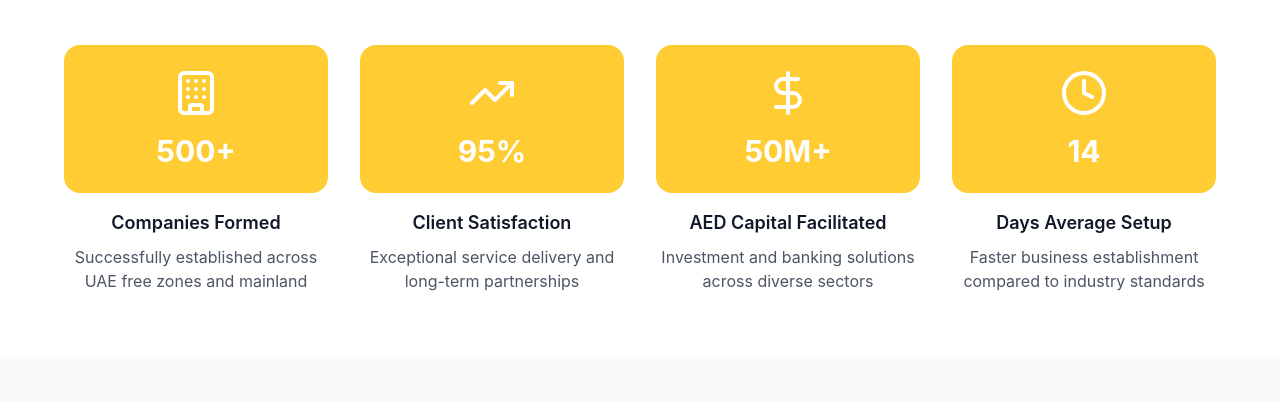
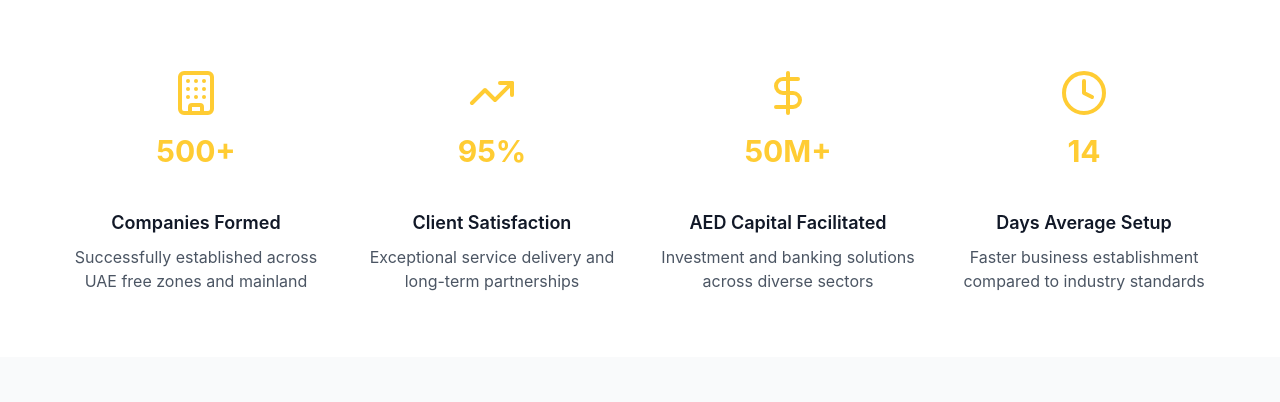
Before and after one commit to Pets-19/aziend-final, a plain HTML site: page uae-success-stories.html in a window 1280 px wide. Shown: the part 686-1088 px from the top of the page. Drawn offline with nearby package versions, Linux system fonts and the light colour scheme.

Commit message:
refactor: update statistics section styles for better visibility

```diff
--- a/uae-success-stories.html
+++ b/uae-success-stories.html
@@ -179,14 +179,14 @@
                         class="grid grid-cols-1 md:grid-cols-2 lg:grid-cols-4 gap-8"
                     >
                         <div class="text-center">
-                            <div
-                                class="bg-custom-600 text-white rounded-2xl p-6 mb-4"
-                            >
+                            <div class="text-custom-600 rounded-2xl p-6 mb-4">
                                 <i
                                     data-lucide="building"
                                     class="w-12 h-12 mx-auto mb-4"
                                 ></i>
-                                <div class="text-3xl font-bold">500+</div>
+                                <div class="text-3xl font-bold text-custom-600">
+                                    500+
+                                </div>
                             </div>
                             <h3
                                 class="text-lg font-semibold text-gray-900 mb-2"
@@ -200,14 +200,14 @@
                         </div>
 
                         <div class="text-center">
-                            <div
-                                class="bg-custom-600 text-white rounded-2xl p-6 mb-4"
-                            >
+                            <div class="text-custom-600 rounded-2xl p-6 mb-4">
                                 <i
                                     data-lucide="trending-up"
                                     class="w-12 h-12 mx-auto mb-4"
                                 ></i>
-                                <div class="text-3xl font-bold">95%</div>
+                                <div class="text-3xl font-bold text-custom-600">
+                                    95%
+                                </div>
                             </div>
                             <h3
                                 class="text-lg font-semibold text-gray-900 mb-2"
@@ -221,14 +221,14 @@
                         </div>
 
                         <div class="text-center">
-                            <div
-                                class="bg-custom-600 text-white rounded-2xl p-6 mb-4"
-                            >
+                            <div class="text-custom-600 rounded-2xl p-6 mb-4">
                                 <i
                                     data-lucide="dollar-sign"
                                     class="w-12 h-12 mx-auto mb-4"
                                 ></i>
-                                <div class="text-3xl font-bold">50M+</div>
+                                <div class="text-3xl font-bold text-custom-600">
+                                    50M+
+                                </div>
                             </div>
                             <h3
                                 class="text-lg font-semibold text-gray-900 mb-2"
@@ -242,14 +242,14 @@
                         </div>
 
                         <div class="text-center">
-                            <div
-                                class="bg-custom-600 text-white rounded-2xl p-6 mb-4"
-                            >
+                            <div class="text-custom-600 rounded-2xl p-6 mb-4">
                                 <i
                                     data-lucide="clock"
                                     class="w-12 h-12 mx-auto mb-4"
                                 ></i>
-                                <div class="text-3xl font-bold">14</div>
+                                <div class="text-3xl font-bold text-custom-600">
+                                    14
+                                </div>
                             </div>
                             <h3
                                 class="text-lg font-semibold text-gray-900 mb-2"
```
